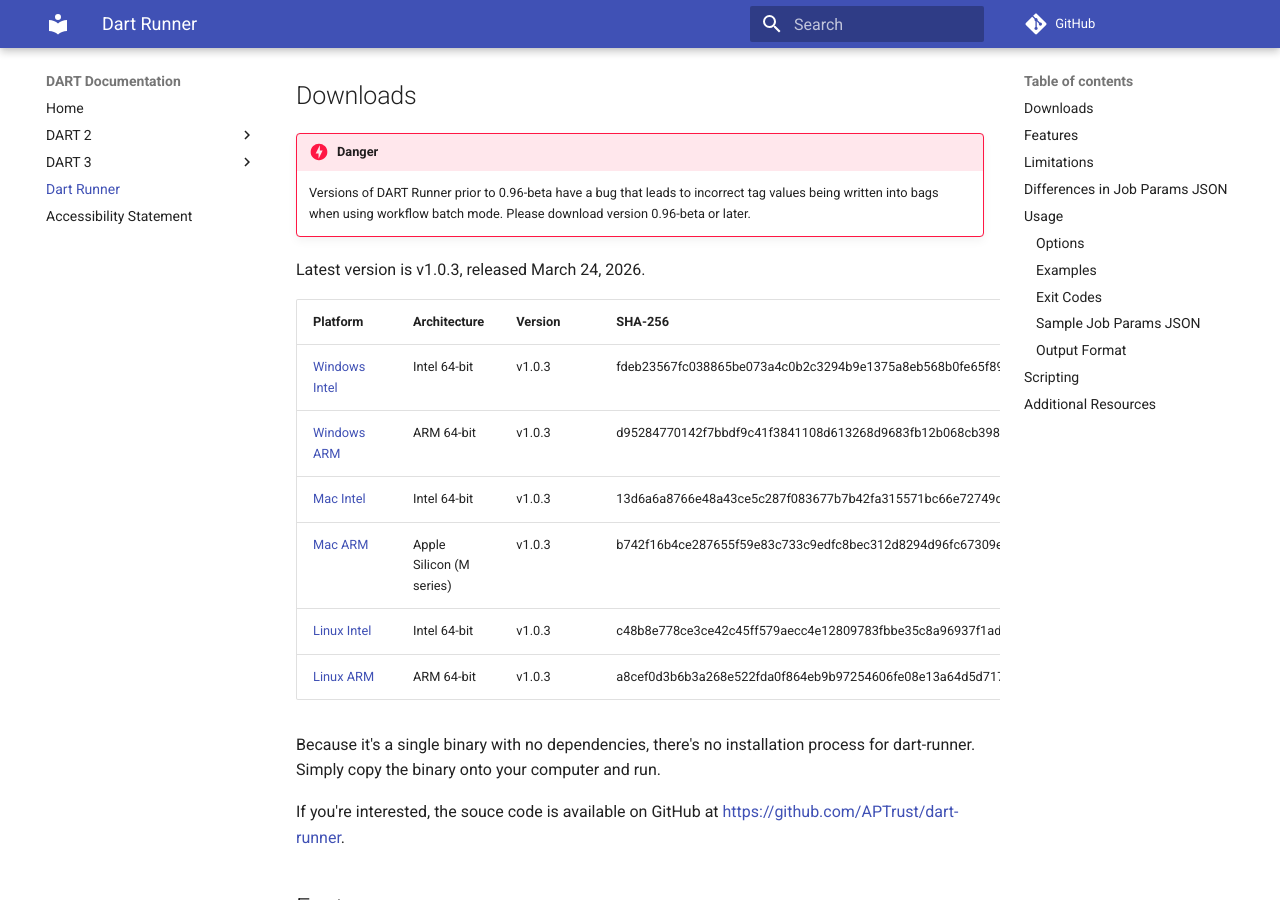
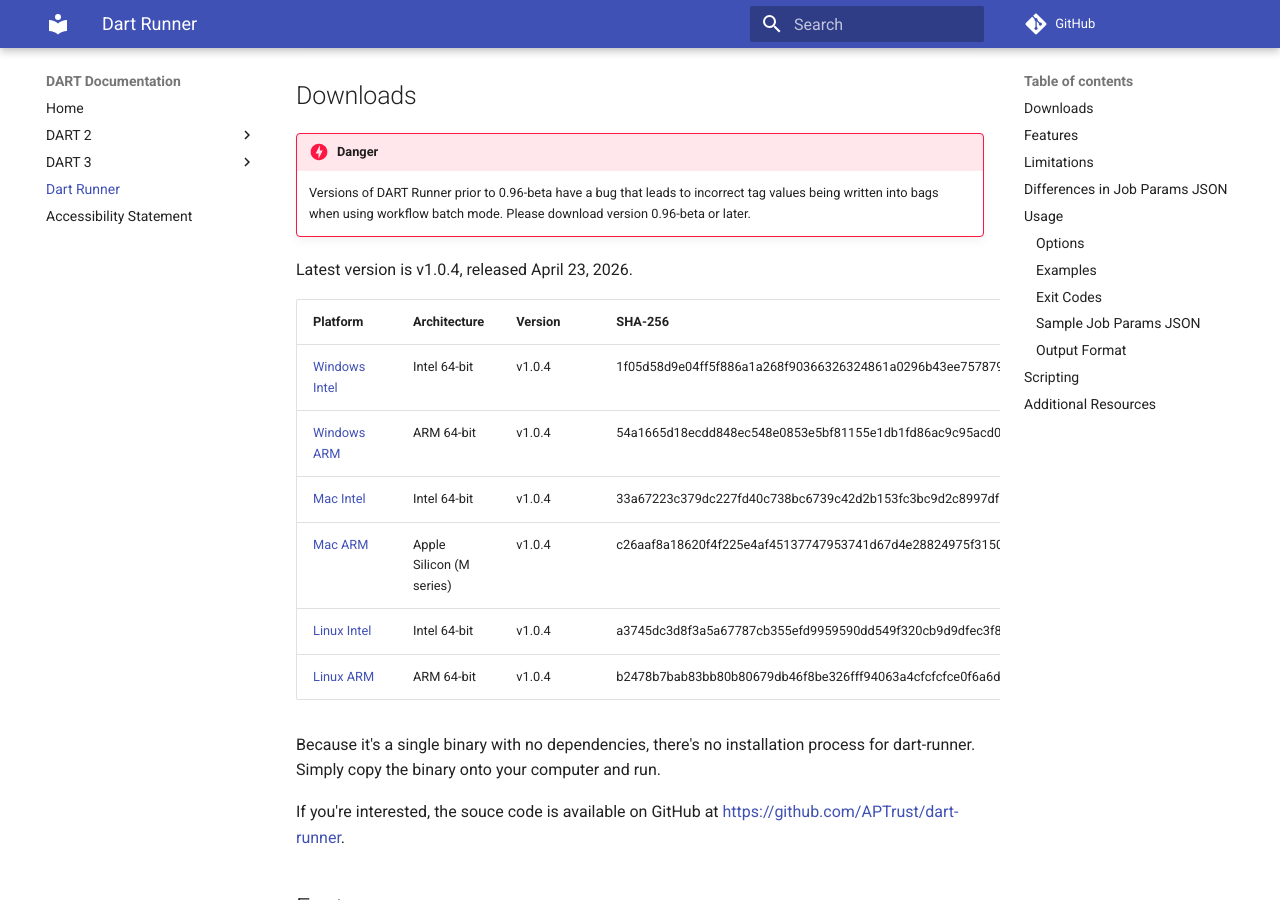
Before and after one commit to APTrust/dart-docs, an MkDocs documentation site: the page built from docs/runner/index.md, in a window 1280 px wide and 900 px high, scrolled down 734 px. Built offline with MkDocs 1.6.1 and Material for MkDocs 9.7.7, drawn with Linux system fonts in a browser that asks for light colours; comment, search, counter and statistics services are not loaded.

Commit message:
Updated download links for DART Runner to v1.0.4

```diff
--- a/docs/runner/index.md
+++ b/docs/runner/index.md
@@ -25,16 +25,16 @@
     to incorrect tag values being written into bags when using
     workflow batch mode. Please download version 0.96-beta or later.
 
-Latest version is v1.0.3, released March 24, 2026.
+Latest version is v1.0.4, released April 23, 2026.
 
 | Platform | Architecture | Version | SHA-256 |
 | -------- | ------------ | ------- | ------- |
-| [Windows Intel](https://s3.us-east-1.amazonaws.com/aptrust.public.download/dart-runner/v1.0.3/windows/amd64/dart-runner.exe) | Intel 64-bit | v1.0.3 | fdeb23567fc038865be073a4c0b2c3294b9e1375a8eb568b0fe65f896c9227b5 |
-| [Windows ARM](https://s3.us-east-1.amazonaws.com/aptrust.public.download/dart-runner/v1.0.3/windows/arm64/dart-runner.exe) | ARM 64-bit | v1.0.3 | d95284770142f7bbdf9c41f3841108d613268d9683fb12b068cb3986b1c2f3d3 |
-| [Mac Intel](https://s3.us-east-1.amazonaws.com/aptrust.public.download/dart-runner/v1.0.3/mac/amd64/dart-runner)  | Intel 64-bit | v1.0.3 | 13d6a6a8766e48a43ce5c287f083677b7b42fa315571bc66e72749d623ea2807 |
-| [Mac ARM](https://s3.us-east-1.amazonaws.com/aptrust.public.download/dart-runner/v1.0.3/mac/arm64/dart-runner) | Apple Silicon (M series) | v1.0.3 | b742f16b4ce287655f59e83c733c9edfc8bec312d8294d96fc67309eff7e1e60 |
-| [Linux Intel](https://s3.us-east-1.amazonaws.com/aptrust.public.download/dart-runner/v1.0.3/linux/amd64/dart-runner) | Intel 64-bit | v1.0.3 | c48b8e778ce3ce42c45ff579aecc4e12809783fbbe35c8a96937f1adfe3638ae |
-| [Linux ARM](https://s3.us-east-1.amazonaws.com/aptrust.public.download/dart-runner/v1.0.3/linux/arm64/dart-runner) | ARM 64-bit | v1.0.3 | a8cef0d3b6b3a268e522fda0f864eb9b97254606fe08e13a64d5d7172367fbce |
+| [Windows Intel](https://s3.amazonaws.com/aptrust.public.download/dart-runner/v1.0.4/windows/amd64/dart-runner.exe) | Intel 64-bit | v1.0.4 | 1f05d58d9e04ff5f886a1a268f90366326324861a0296b43ee75787907002541 |
+| [Windows ARM](https://s3.amazonaws.com/aptrust.public.download/dart-runner/v1.0.4/windows/arm64/dart-runner.exe) | ARM 64-bit | v1.0.4 | 54a1665d18ecdd848ec548e0853e5bf81155e1db1fd86ac9c95acd0724c58889 |
+| [Mac Intel](https://s3.amazonaws.com/aptrust.public.download/dart-runner/v1.0.4/mac/amd64/dart-runner)  | Intel 64-bit | v1.0.4 | 33a67223c379dc227fd40c738bc6739c42d2b153fc3bc9d2c8997df5ff486b32 |
+| [Mac ARM](https://s3.amazonaws.com/aptrust.public.download/dart-runner/v1.0.4/mac/arm64/dart-runner) | Apple Silicon (M series) | v1.0.4 | c26aaf8a18620f4f225e4af45137747953741d67d4e28824975f315036385fc3 |
+| [Linux Intel](https://s3.amazonaws.com/aptrust.public.download/dart-runner/v1.0.4/linux/amd64/dart-runner) | Intel 64-bit | v1.0.4 | a3745dc3d8f3a5a67787cb355efd9959590dd549f320cb9d9dfec3f805ca934b |
+| [Linux ARM](https://s3.amazonaws.com/aptrust.public.download/dart-runner/v1.0.4/linux/arm64/dart-runner) | ARM 64-bit | v1.0.4 | b2478b7bab83bb80b80679db46f8be326fff94063a4cfcfcfce0f6a6d3358bdd |
 
 
 Because it's a single binary with no dependencies, there's no installation process for dart-runner. Simply copy the binary onto your computer and run.
```
